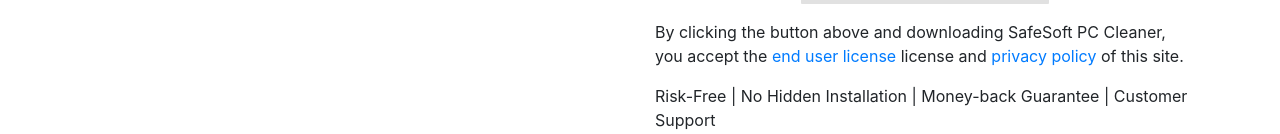
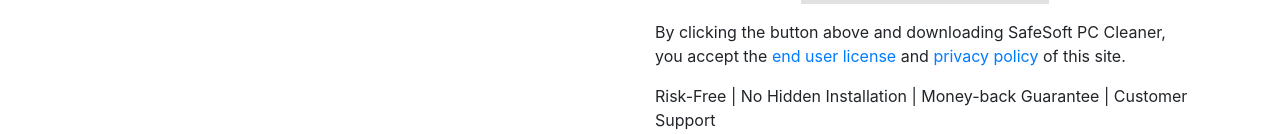
Before and after one commit to vkings1/BlacktailTechnology-LP, a plain HTML site: page index.html in a window 1280 px wide. Shown: the part 4367-4501 px from the top of the page. Drawn offline with nearby package versions, Linux system fonts and the light colour scheme; files that its build step writes are made by us from their sources.

Commit message:
Final site

```diff
--- a/index.html
+++ b/index.html
@@ -207,7 +207,7 @@
             <a class="s3_d" href="#">Download Here</a>
           </div>
           <div class="s3_links">
-            <div class="py-3">By clicking the button above and downloading SafeSoft PC Cleaner, you accept the <a href="https://safesoftpro.com/license-agreement/">end user license</a> license and <a href="https://safesoftpro.com/privacy-policy/">privacy policy</a> of this site.</div>
+            <div class="py-3">By clicking the button above and downloading SafeSoft PC Cleaner, you accept the <a href="https://safesoftpro.com/license-agreement/">end user license</a> and <a href="https://safesoftpro.com/privacy-policy/">privacy policy</a> of this site.</div>
             <span>Risk-Free</span> |  <span>No Hidden Installation</span> | <span>Money-back Guarantee</span> | <span>Customer Support</span>
           </div>
           </div>
@@ -228,7 +228,7 @@
       </div>
       <div class="imgInfo"><img class="black" src="img/PC.png" alt="" srcset=""></div>
        <div class="btnDonwload"> <button class="btndanger">Download Free Version</button></div>
-       <div class="a_bad">By clicking the button above and downloading SafeSoft PC Cleaner, you accept the <a href="https://safesoftpro.com/license-agreement/">end user license</a> license and <a href="https://safesoftpro.com/privacy-policy/">privacy policy</a> of this site.</div>
+       <div class="a_bad">By clicking the button above and downloading SafeSoft PC Cleaner, you accept the <a href="https://safesoftpro.com/license-agreement/">end user license</a> and <a href="https://safesoftpro.com/privacy-policy/">privacy policy</a> of this site.</div>
     </div>
     <div id="bodyblack"></div>
     <footer id="footerSectio">
```
